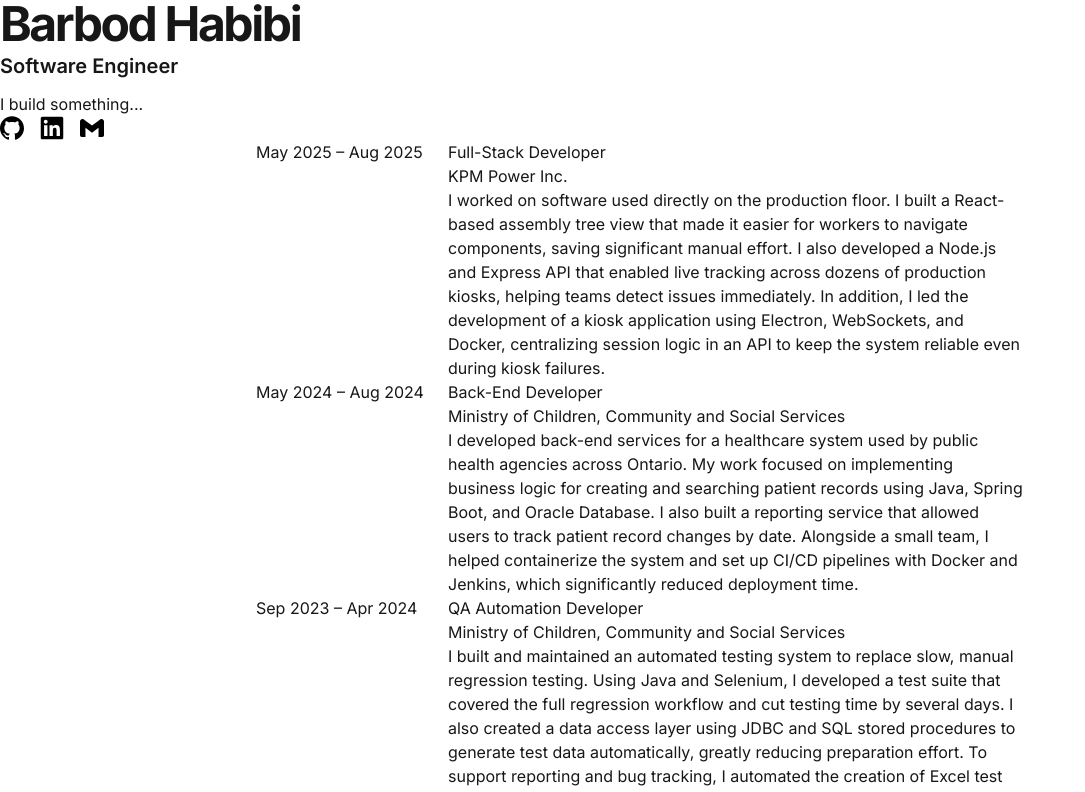
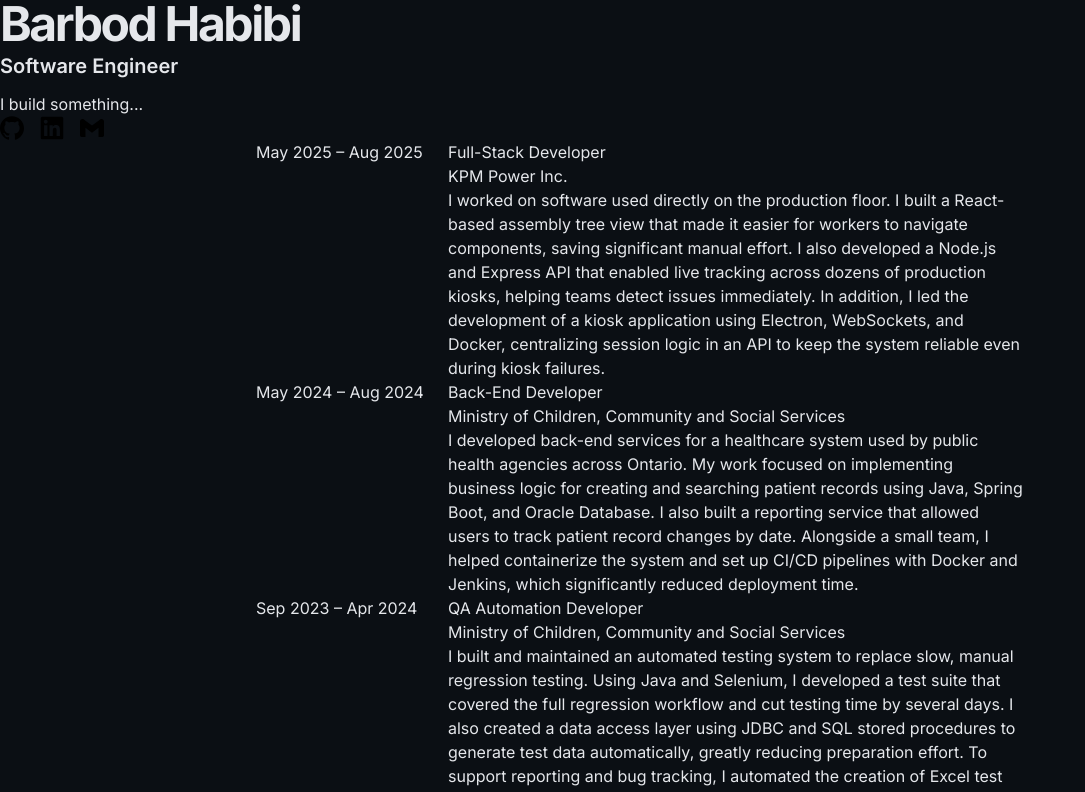
Before and after one commit to Bitstachio/portfolio, a Next.js app: page / in a window 1280 px wide. Shown: the top 792 px of the page, without its empty margins (0-1085 px from the left). Built offline with nearby package versions, Linux system fonts and the light colour scheme.

Commit message:
Set up color palette

```diff
--- a/src/app/globals.css
+++ b/src/app/globals.css
@@ -1,25 +1,46 @@
 @import "tailwindcss";
 
 :root {
-  --background: #ffffff;
-  --foreground: #171717;
+  --bg-main: #0b0f14;
+  --bg-surface: #111827;
+  --bg-elevated: #1f2937;
+
+  --text-primary: #e5e7eb;
+  --text-secondary: #9ca3af;
+  --text-tertiary: #6b7280;
+  --text-inverted: #020617;
+
+  --accent-primary: #22d3ee;
+  --accent-hover: #67e8f9;
+  --accent-active: #06b6d4;
+
+  --border-default: #1f2937;
+  --border-muted: #111827;
+
+  --focus-ring: rgba(34, 211, 238, 0.45);
+  --shadow-accent: 0 0 24px rgba(34, 211, 238, 0.25);
 }
 
 @theme inline {
-  --color-background: var(--background);
-  --color-foreground: var(--foreground);
+  --color-background: var(--bg-main);
+  --color-surface: var(--bg-surface);
+  --color-elevated: var(--bg-elevated);
+
+  --color-foreground: var(--text-primary);
+  --color-muted: var(--text-secondary);
+  --color-subtle: var(--text-tertiary);
+
+  --color-accent: var(--accent-primary);
+  --color-accent-hover: var(--accent-hover);
+  --color-accent-active: var(--accent-active);
+
+  --color-border: var(--border-default);
+
   --font-sans: var(--font-sans);
 }
 
-@media (prefers-color-scheme: dark) {
-  :root {
-    --background: #0a0a0a;
-    --foreground: #ededed;
-  }
+body {
+  background-color: var(--bg-main);
+  color: var(--text-primary);
+  @apply font-sans antialiased;
 }
-
-body {
-  background: var(--background);
-  color: var(--foreground);
-  @apply font-sans;
-}
```
